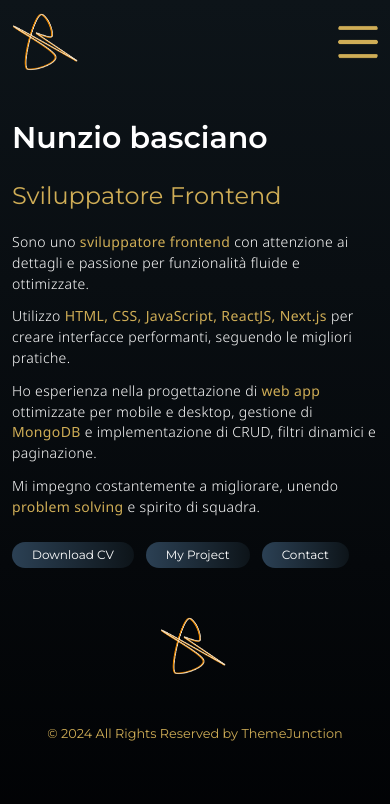
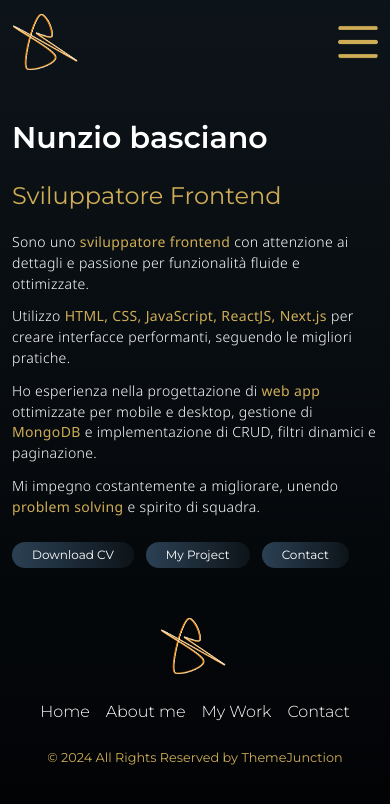
Before and after one commit to NunzioBasciano/portfolio, a Next.js app: page / in a window 390 px wide. Shown: the top 804 px of the page. Built offline with nearby package versions, Linux system fonts and the light colour scheme.

Commit message:
fix: in MenuLink

```diff
--- a/app/components/Footer.tsx
+++ b/app/components/Footer.tsx
@@ -17,7 +17,7 @@ function Footer() {
       <div className="w-[70px] h-[60px] m-6 relative overflow-hidden ">
         <Image src="/logo.png" alt="Foto di Nunzio Basciano" layout="fill" />
       </div>
-      <MenuLink path={path} />
+      <MenuLink highlight={false} isFooter={true} path={path} />
       <small className="m-6 text-[var(--orange)]">
         © 2024 All Rights Reserved by ThemeJunction
       </small>
--- a/app/components/MenuLink.tsx
+++ b/app/components/MenuLink.tsx
@@ -4,13 +4,12 @@ import { menuLink } from "../common/menuLink";
 interface IMenuLink {
   path?: string;
   highlight: boolean;
+  isFooter?: boolean;
 }
 
-function MenuLink(props: IMenuLink) {
-  const { path, highlight = false } = props;
-
+function MenuLink({ path, highlight = false, isFooter = false }: IMenuLink) {
   return (
-    <ul className="hidden md:flex gap-4 text-white">
+    <ul className={`gap-4 text-white ${!isFooter ? "hidden md:flex" : "flex"}`}>
       {menuLink.map((item) => (
         <li key={item.label}>
           <Link href={item.href}>
@@ -21,7 +20,7 @@ function MenuLink(props: IMenuLink) {
                 path === item.href && highlight
                   ? "text-[var(--orange)] font-semibold"
                   : ""
-              }`} // Condizione per il colore
+              }`}
             >
               {item.label}
             </div>
```
